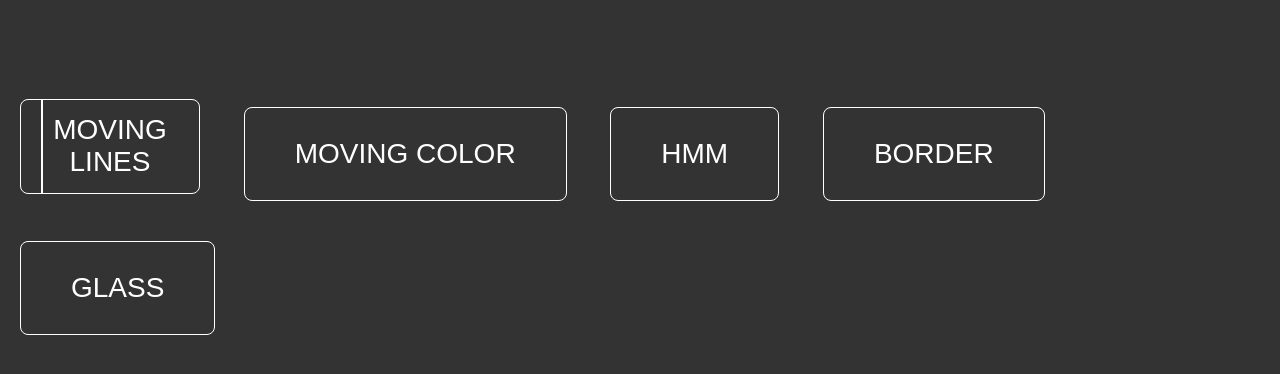
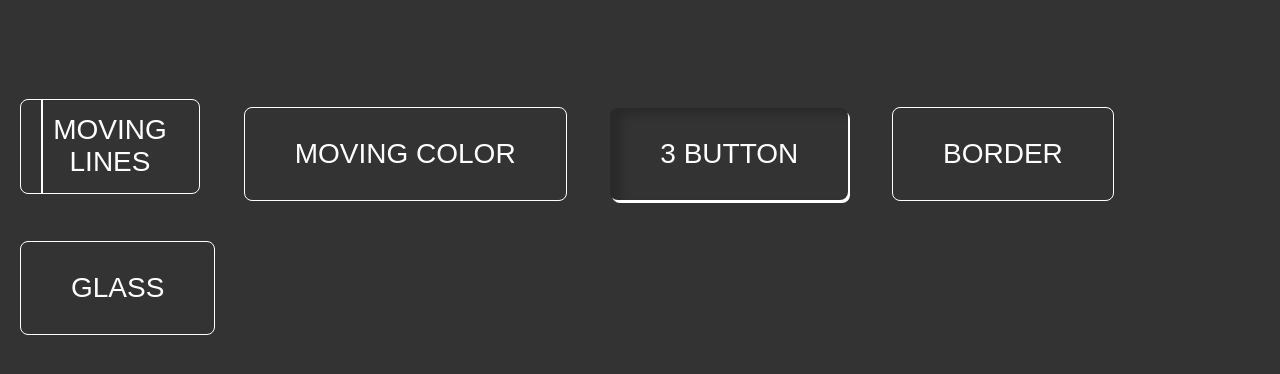
Before and after one commit to maglana/CodeDiversityRepo, a website built with Vite: page src/components/buttonComponents/index.html in a window 1280 px wide. Shown: the part 312-686 px from the top of the page. Built offline with nearby package versions, Linux system fonts and the light colour scheme.

Commit message:
third button

```diff
--- a/src/components/buttonComponents/index.html
+++ b/src/components/buttonComponents/index.html
@@ -30,7 +30,7 @@
 			<span class="spanEmoticon">🤩</span>
 		</button>
 		<button class="movingColor">moving color</button>
-		<button class="hmm">hmm</button>
+		<button class="buttonThree">3 button</button>
 		<button class="border">border</button>
 		<button class="glass">glass</button>
 	</div>
--- a/src/components/buttonComponents/style.css
+++ b/src/components/buttonComponents/style.css
@@ -106,3 +106,12 @@ button::after {
 	right: 0;
 }
 /*3 button 3 button 3 button 3 button 3 button 3 button 3 button 3 button */
+.buttonThree{
+	border: none;
+	transition: .5s;
+}
+.buttonThree{
+	box-shadow: 2px 3px 0 0 white, inset 11px 6px 10px rgba(0, 0, 0, .2)
+}
+
+/*4 botton *4 botton *4 botton *4 botton *4 botton  */
```
